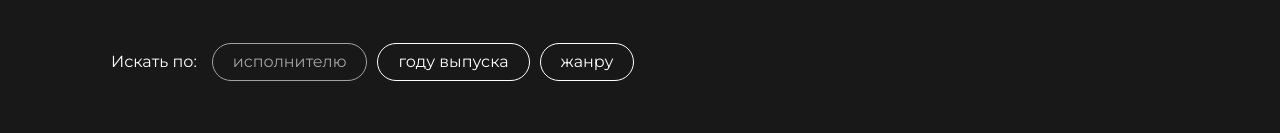
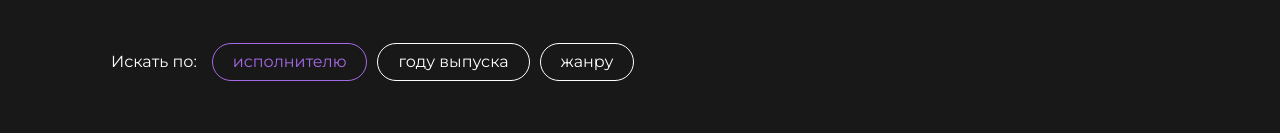
Before and after one commit to EvGus52/skypro-music, a Next.js app: page / in a window 1280 px wide. In both pictures the pointer is over the element 289 px from the left and 398 px from the top of the page. Shown: the part 336-469 px from the top of the page. Built offline with nearby package versions, Linux system fonts and the light colour scheme.

Commit message:
поправил ховер для кнопок фильтра

```diff
--- a/src/components/FilterItem/filterItem.module.css
+++ b/src/components/FilterItem/filterItem.module.css
@@ -17,7 +17,9 @@
 }
 
 .filter__button:hover {
-  opacity: 0.6;
+   border-color: #b672ff;
+  color: #b672ff;
+  opacity: 0.9;
 }
 
 .filter__button.active {
```
